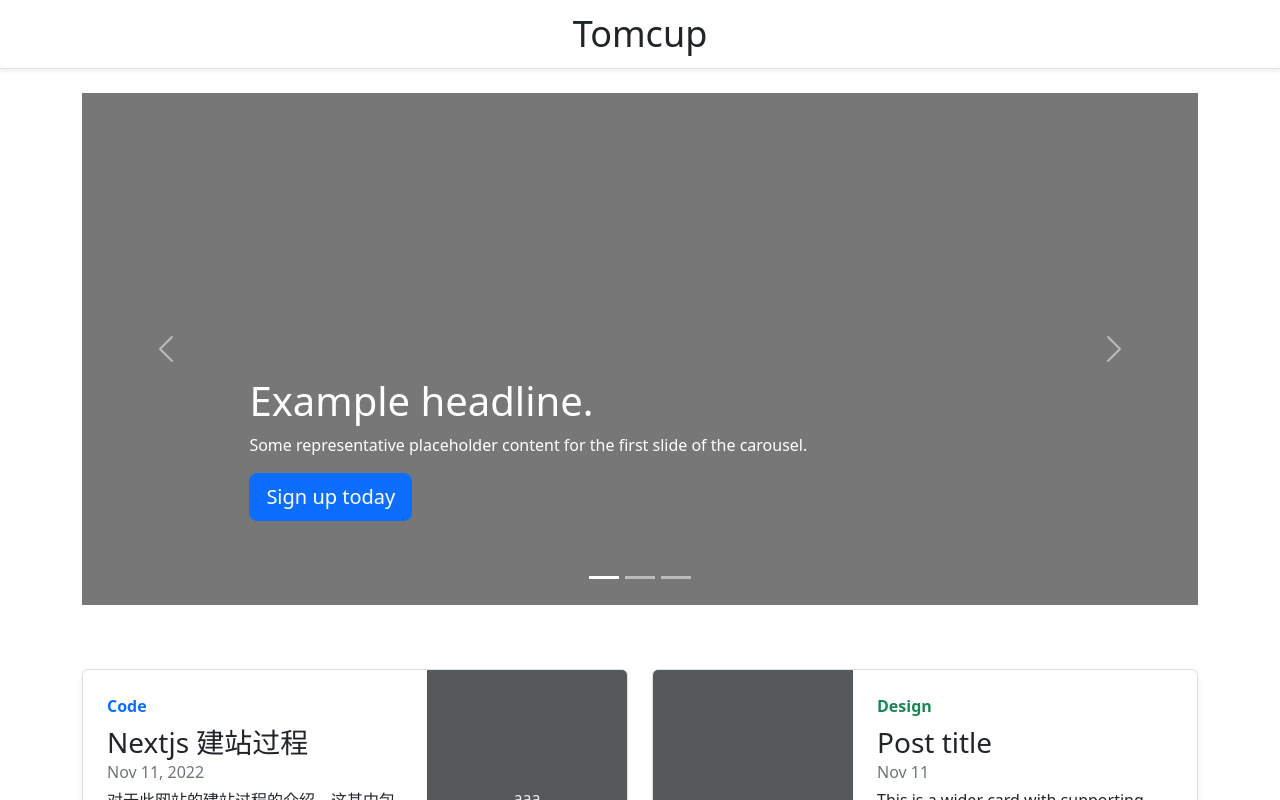
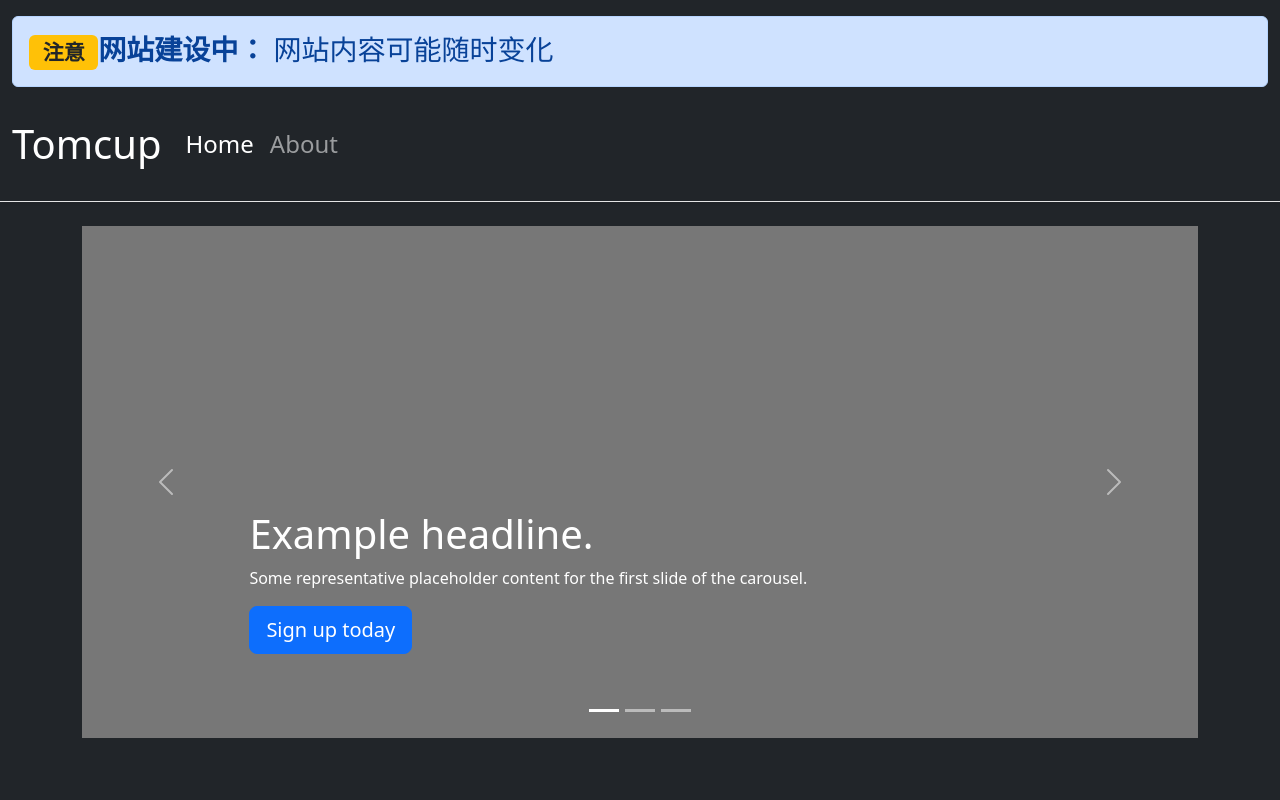
Before and after one commit to tomcup/tomcup.github.io, a Next.js app: page / in a window 1280 px wide. Shown: the top 800 px of the page. Built offline with nearby package versions, Linux system fonts and the light colour scheme.

Commit message:
庆祝！ 网站建设完毕！！

```diff
--- a/lib/constants.tsx
+++ b/lib/constants.tsx
@@ -1 +1,2 @@
 export const POST_PATH = "_posts";
+export const FEATURES_PATH = "_posts/features"
--- a/pages/_app.tsx
+++ b/pages/_app.tsx
@@ -1,24 +1,54 @@
-import { useEffect } from "react"
+import { useEffect } from "react";
 import { AppProps } from "next/app";
-import "bootstrap/dist/css/bootstrap.css"
-import "../styles.css"
+import "bootstrap/dist/css/bootstrap.css";
+import "../styles.css";
 import React from "react";
 import Head from "next/head";
 
 export default function MyApp({ Component, pageProps }: AppProps) {
-    useEffect(()=>{require("bootstrap/dist/js/bootstrap")}, []);
+  useEffect(() => {
+    require("bootstrap/dist/js/bootstrap");
+  }, []);
   return (
     <>
       <Head>
         <meta charSet="utf-8" />
         <meta name="viewport" content="width=device-width, initial-scale=1" />
       </Head>
-        <header className="blog-header lh-1 py-3 mb-4 shadow-sm position-relative">
-            <div className="flex-nowrap justify-content-between align-items-center">
-                <div className="text-center">
-                    <a className="blog-header-logo text-dark stretched-link" href="/">Tomcup</a>
+      <header className="blog-header lh-1 py-3 mb-4 shadow-sm container-fluid position-relative">
+        <div className="alert alert-primary h3" role="alert">
+          {/* 公告栏 */}
+          <span className="badge bg-warning text-dark">注意</span>
+          <strong>网站建设中：</strong> 网站内容可能随时变化
+        </div>
+        <nav className="navbar navbar-expand-lg navbar-dark bg-dark py-3 lh-1">
+          <span className="navbar-brand mb-0 fs-1">Tomcup</span>
+          <button
+            className="navbar-toggler"
+            type="button"
+            data-bs-toggle="collapse"
+            data-bs-target="#navbarNav"
+            aria-controls="navbarNav"
+            aria-expanded="false"
+            aria-label="Toggle navigation"
+          >
+            <span className="navbar-toggler-icon"></span>
+          </button>
+          <div className="collapse navbar-collapse" id="navbarNav">
+            <div className="navbar-nav">
+              <a
+                className="nav-link align-middle fs-4 active"
+                aria-current="page"
+                href="/"
+              >
+                Home
+              </a>
+              <a className="nav-link align-middle fs-4" href="/about">
+                About
+              </a>
             </div>
           </div>
+        </nav>
       </header>
       <Component sytle="position: static;" {...pageProps} />
       <div className="container">
@@ -26,12 +56,24 @@ export default function MyApp({ Component, pageProps }: AppProps) {
           <p className="col-md-4 mb-0 text-muted">© 2022 Topcup</p>
 
           <ul className="nav col-md-4 justify-content-end">
-                <li className="nav-item"><a href="#" className="nav-link px-2 text-muted">Home</a></li>
-                <li className="nav-item"><a href="#" className="nav-link px-2 text-muted">Features</a></li>
-                <li className="nav-item"><a href="#" className="nav-link px-2 text-muted">About</a></li>
+            <li className="nav-item">
+              <a href="#" className="nav-link px-2 text-muted">
+                Home
+              </a>
+            </li>
+            <li className="nav-item">
+              <a href="#" className="nav-link px-2 text-muted">
+                Features
+              </a>
+            </li>
+            <li className="nav-item">
+              <a href="#" className="nav-link px-2 text-muted">
+                About
+              </a>
+            </li>
           </ul>
         </footer>
       </div>
     </>
-    )
+  );
 }
--- a/pages/_document.tsx
+++ b/pages/_document.tsx
@@ -4,10 +4,10 @@ export default function Document() {
   return (
     <Html lang="cn">
       <Head />
-      <body>
+      <body className="bg-dark text-light">
         <Main />
         <NextScript />
       </body>
     </Html>
-  )
+  );
 }
--- a/pages/index.tsx
+++ b/pages/index.tsx
@@ -79,7 +79,7 @@ export default function Index({ allPosts }: Props) {
               <h3 className="mb-0">Nextjs 建站过程</h3>
               <div className="mb-1 text-muted">Nov 11, 2022</div>
               <p className="card-text mb-auto">对于此网站的建站过程的介绍，这其中包涵着许多问题，在这里进行总结，以供参考和借鉴，也是一种个人笔记</p>
-              <a href="#" className="stretched-link">Continue reading</a>
+              <a href="/features/11.10#" className="stretched-link">Continue reading</a>
             </div>
             <div className="col-auto d-none d-lg-block">
               <svg className="bd-placeholder-img" width="200" height="250">
```
Also changed, not shown: pages/features/[slug].tsx (added, +83 -0 lines), _posts/features/11.10.md (renamed from _posts/.obsidian/11.10.md). Lines whose indentation alone changed are shown as unchanged.
